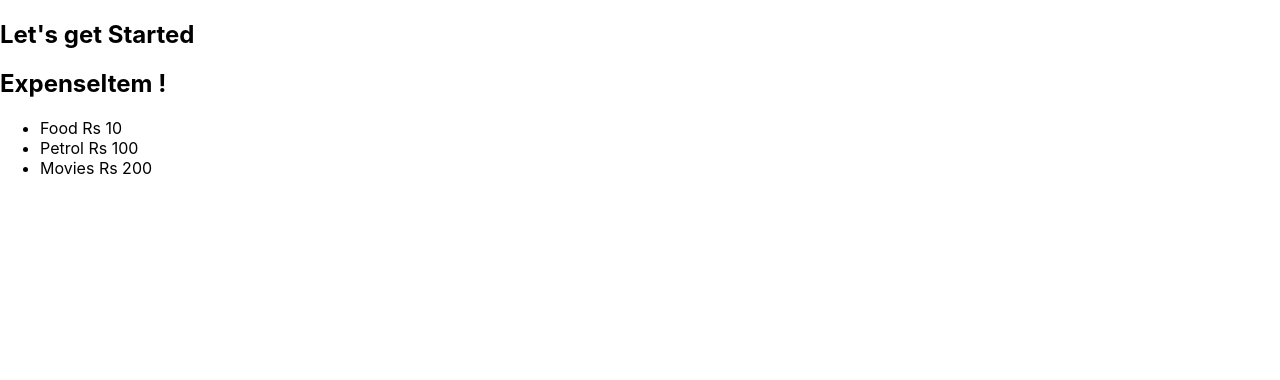
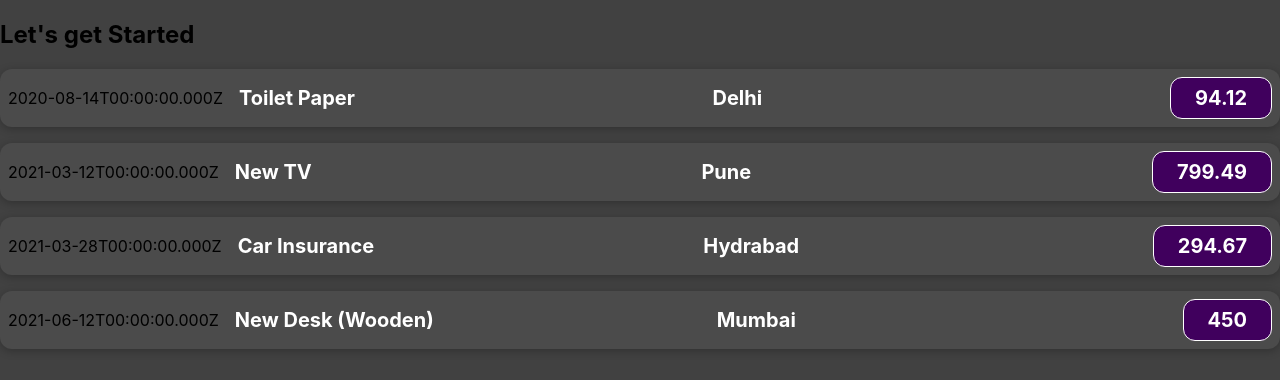
Before and after one commit to Harish-Shejokar/First-project-by-React, a React (Create React App) app in the folder my-app/: page / in a window 1280 px wide. Shown: the top 380 px of the page. Built offline with nearby package versions, Linux system fonts and the light colour scheme.

Commit message:
task-9-completed

```diff
--- a/my-app/public/index.html
+++ b/my-app/public/index.html
@@ -26,7 +26,7 @@
     -->
     <title>React App</title>
   </head>
-  <body>
+  <body style="background-color: #414141;">
     <noscript>You need to enable JavaScript to run this app.</noscript>
     <div id="root"></div>
     <!--
--- a/my-app/src/App.js
+++ b/my-app/src/App.js
@@ -1,15 +1,62 @@
-import ExpenseItem from './Components/ExpenseItem';
-import ListItem from './Components/ListItem';
+import ExpenseItem from "./Components/ExpenseItem";
+
 // import logo from './logo.svg';
-import './App.css';
+import "./App.css";
 
 function App() {
+  const expense = [
+    {
+      id: "e1",
+      title: "Toilet Paper",
+      amount: 94.12,
+      date: new Date(2020, 7, 14),
+      LocationOfExpenditure: "Delhi",
+    },
+    {
+      id: "e2",
+      title: "New TV",
+      amount: 799.49,
+      date: new Date(2021, 2, 12),
+      LocationOfExpenditure: "Pune",
+    },
+    {
+      id: "e3",
+      title: "Car Insurance",
+      amount: 294.67,
+      date: new Date(2021, 2, 28),
+      LocationOfExpenditure: "Hydrabad",
+    },
+    {
+      id: "e4",
+      title: "New Desk (Wooden)",
+      amount: 450,
+      date: new Date(2021, 5, 12),
+      LocationOfExpenditure: "Mumbai",
+    },
+  ];
+
   return (
     <div>
       <h2>Let's get Started</h2>
-      <ExpenseItem></ExpenseItem>
-      <ListItem></ListItem>
+
+      {expense.map((expense) => {
+        return (
+          <ExpenseItem
+            location={expense.LocationOfExpenditure}
+            date={expense.date}
+            title={expense.title}
+            amount={expense.amount}
+          ></ExpenseItem>
+        );
+      })}
+
+      {/* <ExpenseItem location={expense[1].LocationOfExpenditure} date={expense[1].date} title={expense[1].title} amount={expense[1].amount}></ExpenseItem>
+
+      <ExpenseItem location={expense[2].LocationOfExpenditure} date={expense[2].date} title={expense[2].title} amount={expense[2].amount}></ExpenseItem>
+
+      <ExpenseItem location={expense[3].LocationOfExpenditure} date={expense[3].date} title={expense[3].title} amount={expense[3].amount}></ExpenseItem>
+     */}
     </div>
-  )
-  }
+  );
+}
 export default App;
--- /dev/null
+++ b/my-app/src/Components/ExpenseItem.css
@@ -0,0 +1,57 @@
+.expense-item {
+    display: flex;
+    justify-content: space-between;
+    align-items: center;
+    box-shadow: 0 2px 8px rgba(0, 0, 0, 0.25);
+    padding: 0.5rem;
+    margin: 1rem 0;
+    border-radius: 12px;
+    background-color: #4b4b4b;
+  }
+
+  .expense-item__description {
+    display: flex;
+    flex-direction: column;
+    gap: 1rem;
+    align-items: flex-end;
+    flex-flow: column-reverse;
+    justify-content: flex-start;
+    flex: 1;
+  }
+
+  .expense-item h2 {
+    color: #3a3a3a;
+    font-size: 1rem;
+    flex: 1;
+    margin: 0 1rem;
+    color: white;
+  }
+
+
+  .expense-item__price {
+    font-size: 1rem;
+    font-weight: bold;
+    color: white;
+    background-color: #40005d;
+    border: 1px solid white;
+    padding: 0.5rem;
+    border-radius: 12px;
+  }
+
+  @media (min-width: 580px) {
+    .expense-item__description {
+      flex-direction: row;
+      align-items: center;
+      justify-content: flex-start;
+      flex: 1;
+    }
+
+    .expense-item__description h2 {
+      font-size: 1.25rem;
+    }
+
+    .expense-item__price {
+      font-size: 1.25rem;
+      padding: 0.5rem 1.5rem;
+    }
+  }
--- a/my-app/src/Components/ExpenseItem.js
+++ b/my-app/src/Components/ExpenseItem.js
@@ -1,5 +1,18 @@
-function ExpenseItem(){
-    return <h2>ExpenseItem !</h2>
+import './ExpenseItem.css';
+
+function ExpenseItem(props) {
+
+  return (
+
+    <div className="expense-item">
+      <div>{props.date.toISOString()}</div>
+      <div className="expense-item__description">
+        <h2>{props.title}</h2>
+        <h2>{props.location}</h2>
+        <div className="expense-item__price">{props.amount}</div>
+      </div>
+    </div>
+  );
 }
 
 export default ExpenseItem;
--- a/my-app/src/Components/ListItem.js
+++ /dev/null
@@ -1,11 +0,0 @@
-function ListItem() {
-  return (
-    <ul>
-      <li>Food Rs 10</li>
-      <li>Petrol Rs 100</li>
-      <li>Movies Rs 200</li>
-    </ul>
-  );
-}
-
-export default ListItem;
```
